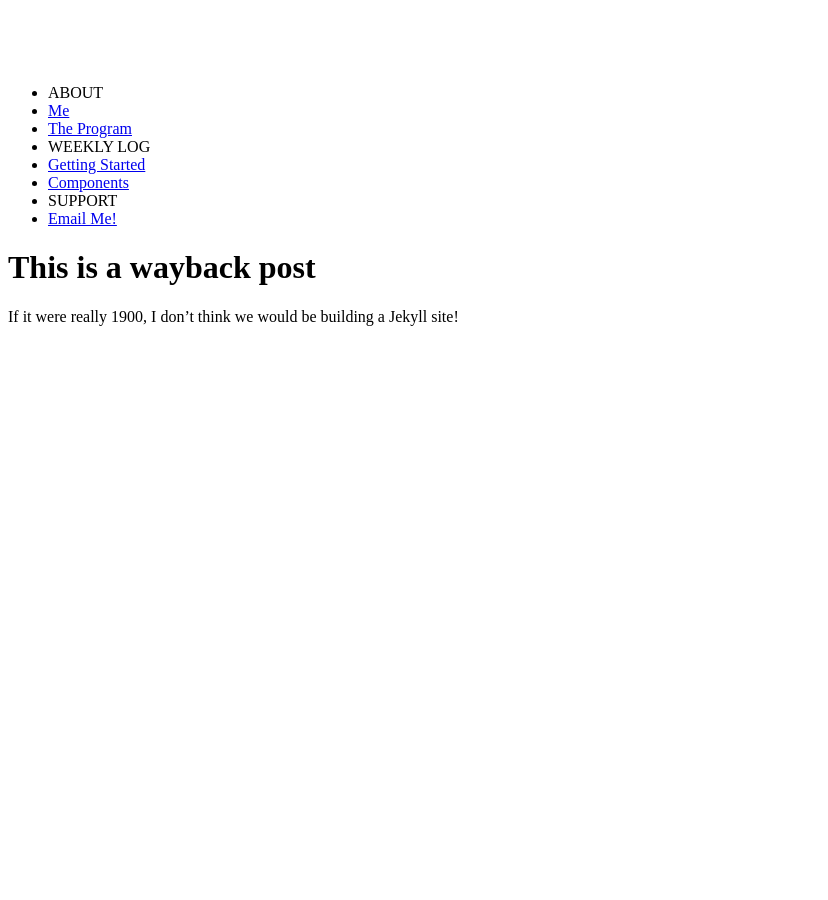
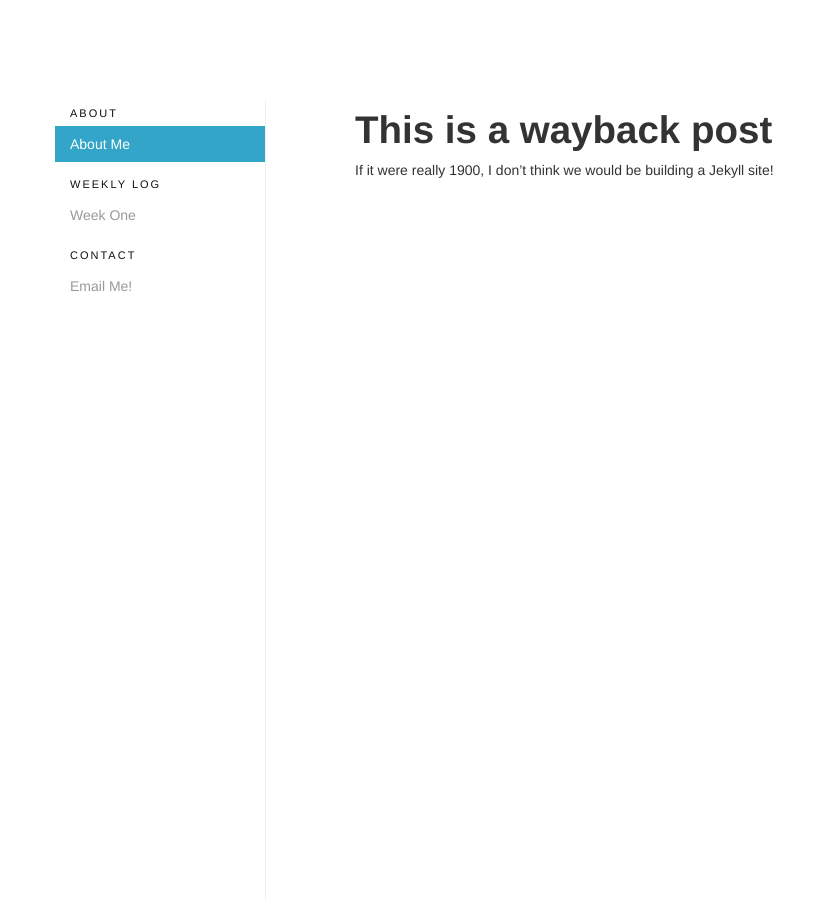
Before and after one commit to amritamaz/dreu-blog, a Jekyll site: the page built from _posts/2013-06-10-about-me.md, in a window 1280 px wide. Shown: the whole page, without its empty margins (0-828 px from the left). Built offline with Jekyll 4.4.1, drawn with Linux system fonts in a browser that asks for light colours; nearby versions of some CDN libraries; Markdown is read by kramdown in place of the engine named in the settings.

Commit message:
set up categories and sidebar nav

```diff
--- a/_layouts/default.html
+++ b/_layouts/default.html
@@ -7,13 +7,13 @@
     <meta name="description" content="">
     <meta name="author" content="">
     <!-- Le styles -->
-    <link href="./assets/css/bootstrap.css" rel="stylesheet">
+    <link href="/assets/css/bootstrap.css" rel="stylesheet">
     <style>
       body { padding-top: 60px; /* 60px to make the container go all the way
       to the bottom of the topbar */ }
     </style>
-    <link href="./assets/css/bootstrap-responsive.css" rel="stylesheet">
-    <link href="./assets/css/style.css" rel="stylesheet">
+    <link href="/assets/css/bootstrap-responsive.css" rel="stylesheet">
+    <link href="/assets/css/style.css" rel="stylesheet">
     <!-- Le HTML5 shim, for IE6-8 support of HTML5 elements -->
     <!--[if lt IE 9]>
       <script src="http://html5shim.googlecode.com/svn/trunk/html5.js">
@@ -25,13 +25,32 @@
       <div class="row">
         <div class="span3">
           <ul id="menu" class="nav nav-list" data-spy="affix">
+          {% for category in site.categories %}
+          <li class="nav-header">{{ category | first }}</li>
+            {% for posts in category %}
+            {% for post in posts %}
+            {% if post.title != nil %}
+              <li data-section="{{ post.title }}">
+                <a href="{{ post.url }}">{{ post.title }}</a>
+                </li>
+            {% endif %}
+              {% endfor %}
+            {% endfor %}
+         {% endfor %}
+          <!-- try liquid cats -->
+            <!-- normal cats
             <li class="nav-header">ABOUT</li>
-            <li data-section=""><a href="/about/me">Me</a></li>
-            <li data-section=""><a href="/about/dreu">The Program</a></li>
+            <li data-section="about-me"><a href="/about-me">Me</a></li>
+            <li data-section="about-dreu"><a href="/about-dreu">The Program</a></li>
+
             <li class="nav-header">WEEKLY LOG</li>
-            <li data-section="week/1"><a href="/week/1">Getting Started</a></li>
-            <li data-section="week/2"><a href="/week/2">Components</a></li>
-            <li class="nav-header">SUPPORT</li>
+            {% for post in site.posts do %}
+            <li data-section="{{ page.title }}">
+              <a href="{{ post.url }}">{{ post.title }}</a>
+            </li>
+            {% endfor %}
+            -->
+            <li class="nav-header">CONTACT</li>
             <li><a href="mailto:am3210@columbia.edu">Email Me!</a></li>
           </ul>
         </div>
--- /dev/null
+++ b/_layouts/post.html
@@ -0,0 +1,6 @@
+---
+layout: default
+---
+<div id="post">
+  {{ content }}
+</div>
--- a/week/2013-06-15-week-one.md
+++ b/_posts/2013-06-10-about-me.md
@@ -1,6 +1,7 @@
 ---
-layout: default
-title: This is a wayback post
+layout: post
+title: About Me
+category: about
 ---
 
 # This is a wayback post
```
Also changed, not shown: other parts of _layouts/default.html (+1 -14 lines), _posts/2013-06-15-week-one.md (added, +9 -0 lines).
